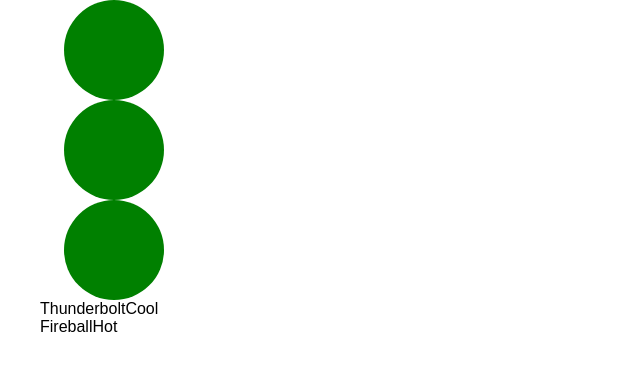
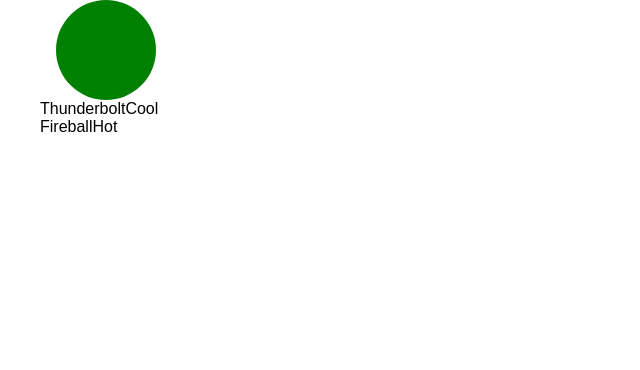
Before and after one commit to ChuckkNorris/GiganticSkillBuilder, a React (Create React App) app in the folder GiganticSkillBuilder/: page / in a window 1280 px wide. Shown: the top 370 px of the page, without its empty margins (0-640 px from the left). Built offline with nearby package versions, Linux system fonts and the light colour scheme.

Commit message:
Cleaned up portrait scaffolding;

```diff
--- a/GiganticSkillBuilder/src/components/portrait/portrait.js
+++ b/GiganticSkillBuilder/src/components/portrait/portrait.js
@@ -1,24 +1,18 @@
-import React, { Component } from 'react';
+import React, {Component} from 'react';
 import './portrait.css';
-import { Grid, Row, Col } from 'react-flexbox-grid';
+import {Grid, Row, Col} from 'react-flexbox-grid';
 
 //
 export class Portrait extends Component {
   render() {
     return (
       <Grid fluid>
-      <Row>
-        <Col xs={6} sm={12}>
-          <div className="circle"></div>
-        </Col>
-        <Col xs={6} sm={12}>
-          <div className="circle"></div>
-        </Col>
-        <Col xs={6} sm={12}>
-          <div className="circle"></div>
-        </Col>
-      </Row>
-    </Grid>
+        <Row>
+
+            <div className="circle align-center"></div>
+
+        </Row>
+      </Grid>
     );
   }
 }
```
